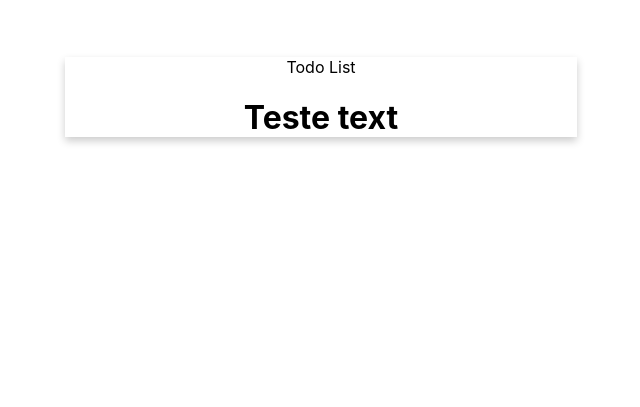
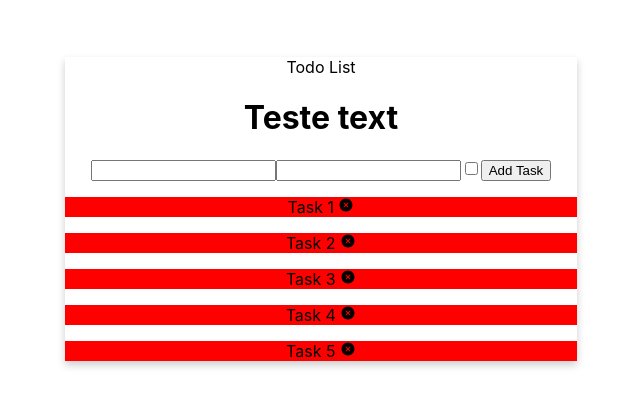
Before and after one commit to VarnerDamascenoJr/react-todo-list, a React (Create React App) app: page / in a window 1280 px wide. Shown: the part 103-510 px from the top of the page, without its empty margins (319-959 px from the left). Built offline with nearby package versions, Linux system fonts and the light colour scheme.

Commit message:
CRUD functions

```diff
--- a/src/App.tsx
+++ b/src/App.tsx
@@ -1,13 +1,76 @@
-import React from "react";
+import React, { useState} from "react";
 
 import {Header} from "./components/Header/index";
 import "./App.css";
+import { Tasks } from "./components/Tasks";
+import { TasksInterface } from "./interface/interface";
+import { CreateTaskForm, IFormInput } from "./components/CreateTaskForm";
+
+
+
 
 function App() {
+//{id:number, name:string, date: string, isCompleted: boolean}[]
+  const [tasks, setTasks] = useState<TasksInterface []>([
+    {
+        id: 1,
+        name: "Task 1",
+        date: "10th september",
+        isCompleted:false
+    },
+    {
+        id: 2,
+        name: "Task 2",
+        date: "10th september",
+        isCompleted:false
+    },
+    {
+        id: 3,
+        name: "Task 3",
+        date: "10th september",
+        isCompleted:false
+    },
+    {
+        id: 4,
+        name: "Task 4",
+        date: "10th september",
+        isCompleted:false
+    },
+    {
+        id: 5,
+        name: "Task 5",
+        date: "10th september",
+        isCompleted:false
+    },
+
+]);
+
+const createTask = (data:IFormInput):void=>{
+
+  const id = Math.random()*11000+ 12;
+  console.log({...data, id});
+};
+
+const deleteTask = (id:TasksInterface["id"]):void=>{
+  //console.log(id);
+  setTasks(
+    tasks.filter((task)=> task.id !==id)
+  );
+};
+
+const toggletask = (id:TasksInterface["id"]):void=>{
+  setTasks(
+    tasks.map((task)=>task.id === id ? {...task, isCompleted:!task.isCompleted} : task)
+  );
+};
+
   return (
     <div className="App">
       <Header />
+
       <h1>Teste text</h1>
+      <CreateTaskForm onCreate={createTask} />
+      <Tasks tasks={tasks} onDelete={deleteTask} onToggle={toggletask}/>
     </div>
   );
 }
```
